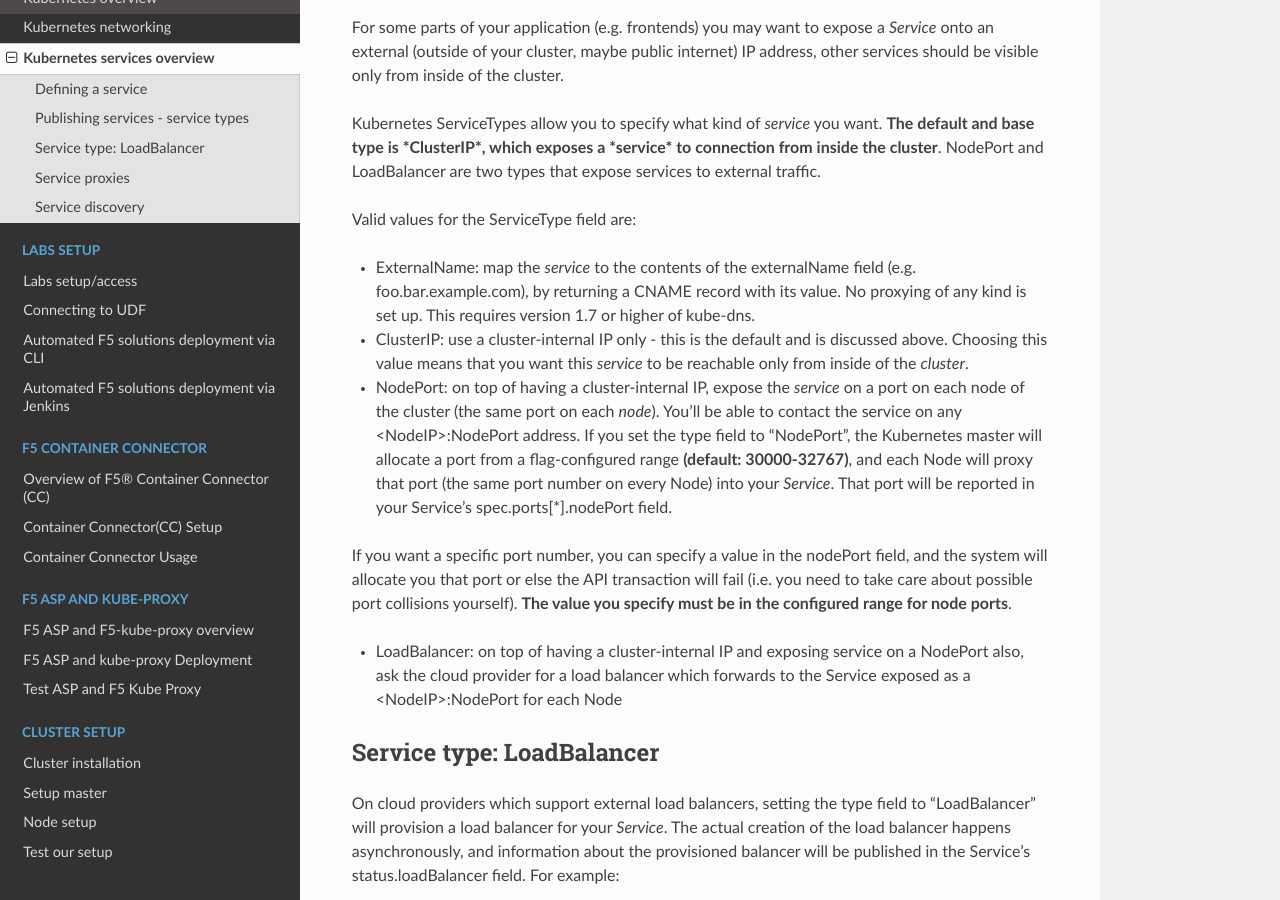
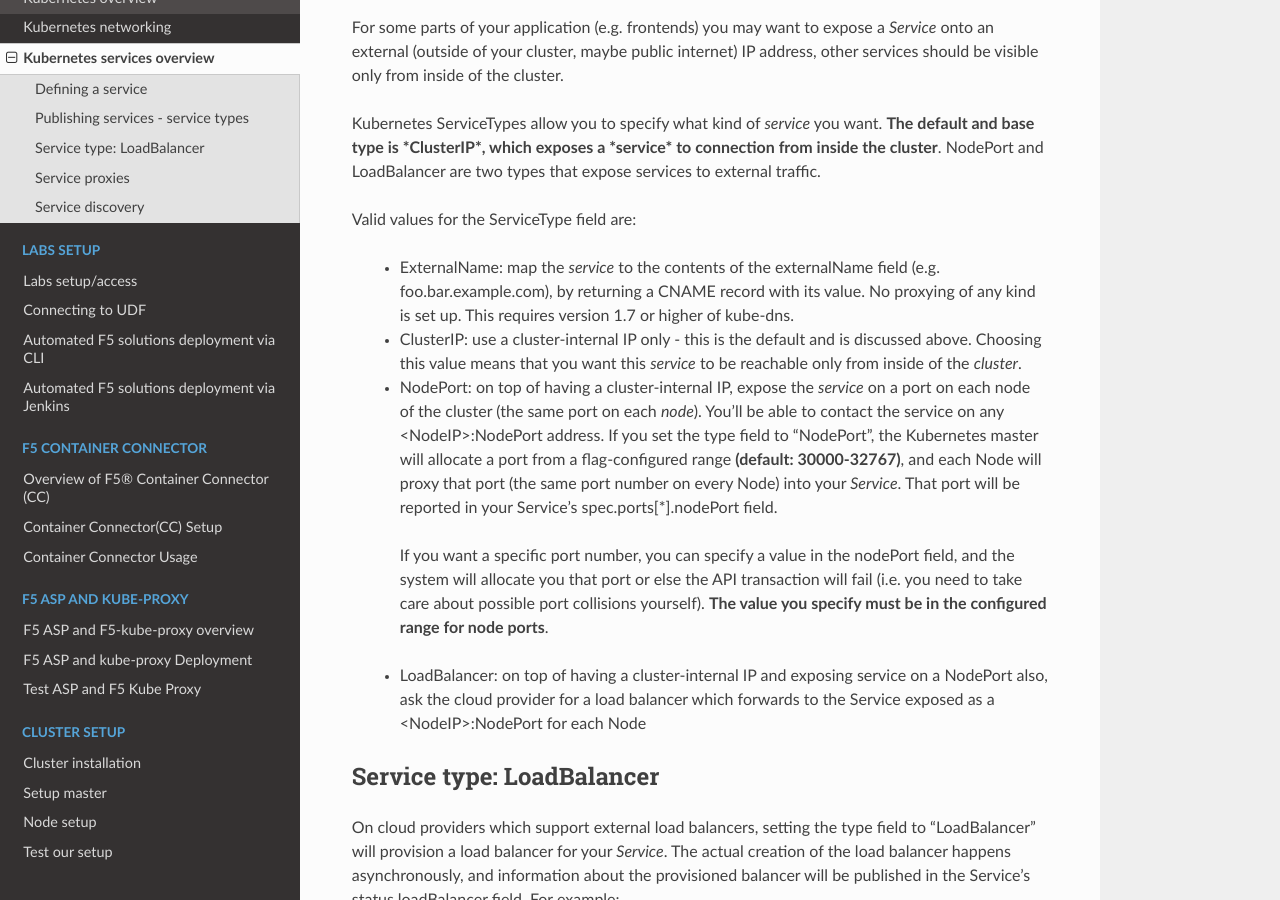
Before and after one commit to f5devcentral/f5-101-lab-kubernetes, a Sphinx documentation site: the page built from docs/getting-started/getting-started-kubernetes-services.rst, in a window 1280 px wide and 900 px high, scrolled down 2110 px. Built offline with Sphinx 7.4.7 and the Read the Docs theme 2.0.0, drawn with Linux system fonts in a browser that asks for light colours.

Commit message:
fix doc errors

```diff
--- a/docs/getting-started/getting-started-kubernetes-services.rst
+++ b/docs/getting-started/getting-started-kubernetes-services.rst
@@ -94,14 +94,15 @@ Kubernetes ServiceTypes allow you to specify what kind of *service* you want. **
 
 Valid values for the ServiceType field are:
 
-* ExternalName: map the *service* to the contents of the externalName field (e.g. foo.bar.example.com), by returning a CNAME record with its value. No proxying of any kind is set up. This requires version 1.7 or higher of kube-dns.
+ * ExternalName: map the *service* to the contents of the externalName field (e.g. foo.bar.example.com), by returning a CNAME record with its value. No proxying of any kind is set up. This requires version 1.7 or higher of kube-dns.
 
-* ClusterIP: use a cluster-internal IP only - this is the default and is discussed above. Choosing this value means that you want this *service* to be reachable only from inside of the *cluster*.
+ * ClusterIP: use a cluster-internal IP only - this is the default and is discussed above. Choosing this value means that you want this *service* to be reachable only from inside of the *cluster*.
 
-* NodePort: on top of having a cluster-internal IP, expose the *service* on a port on each node of the cluster (the same port on each *node*). You’ll be able to contact the service on any <NodeIP>:NodePort address. If you set the type field to "NodePort", the Kubernetes master will allocate a port from a flag-configured range **(default: 30000-32767)**, and each Node will proxy that port (the same port number on every Node) into your *Service*. That port will be reported in your Service’s spec.ports[*].nodePort field.
-If you want a specific port number, you can specify a value in the nodePort field, and the system will allocate you that port or else the API transaction will fail (i.e. you need to take care about possible port collisions yourself). **The value you specify must be in the configured range for node ports**.
+ * NodePort: on top of having a cluster-internal IP, expose the *service* on a port on each node of the cluster (the same port on each *node*). You’ll be able to contact the service on any <NodeIP>:NodePort address. If you set the type field to "NodePort", the Kubernetes master will allocate a port from a flag-configured range **(default: 30000-32767)**, and each Node will proxy that port (the same port number on every Node) into your *Service*. That port will be reported in your Service’s spec.ports[*].nodePort field.
 
-* LoadBalancer: on top of having a cluster-internal IP and exposing service on a NodePort also, ask the cloud provider for a load balancer which forwards to the Service exposed as a <NodeIP>:NodePort for each Node
+  If you want a specific port number, you can specify a value in the nodePort field, and the system will allocate you that port or else the API transaction will fail (i.e. you need to take care about possible port collisions yourself). **The value you specify must be in the configured range for node ports**.
+
+ * LoadBalancer: on top of having a cluster-internal IP and exposing service on a NodePort also, ask the cloud provider for a load balancer which forwards to the Service exposed as a <NodeIP>:NodePort for each Node
 
 Service type: LoadBalancer
 --------------------------
@@ -166,6 +167,8 @@ The recommended way to implement Service discovery with Kubernetes is the same a
 when building a cluster, you can add *add-on* to it. One of the available *add-on* is a DNS Server.
 
  The DNS server watches the Kubernetes API for new *Services* and creates a set of DNS records for each. If DNS has been enabled throughout the cluster then all *Pods* should be able to do name resolution of Services automatically.
+
+
 For example, if you have a *Service* called "my-service" in Kubernetes Namespace "my-ns" a DNS record for "my-service.my-ns" is created. *Pods* which exist in the "my-ns" Namespace should be able to find it by simply doing a name lookup for "my-service". *Pods* which exist in other Namespaces must qualify the name as "my-service.my-ns". The result of these name lookups is the *cluster IP*.
 
 Kubernetes also supports DNS SRV (service) records for named ports. If the "my-service.my-ns" *Servic*e has a port named "http" with protocol TCP, you can do a DNS SRV query for "_http._tcp.my-service.my-ns" to discover the port number for "http"
```
